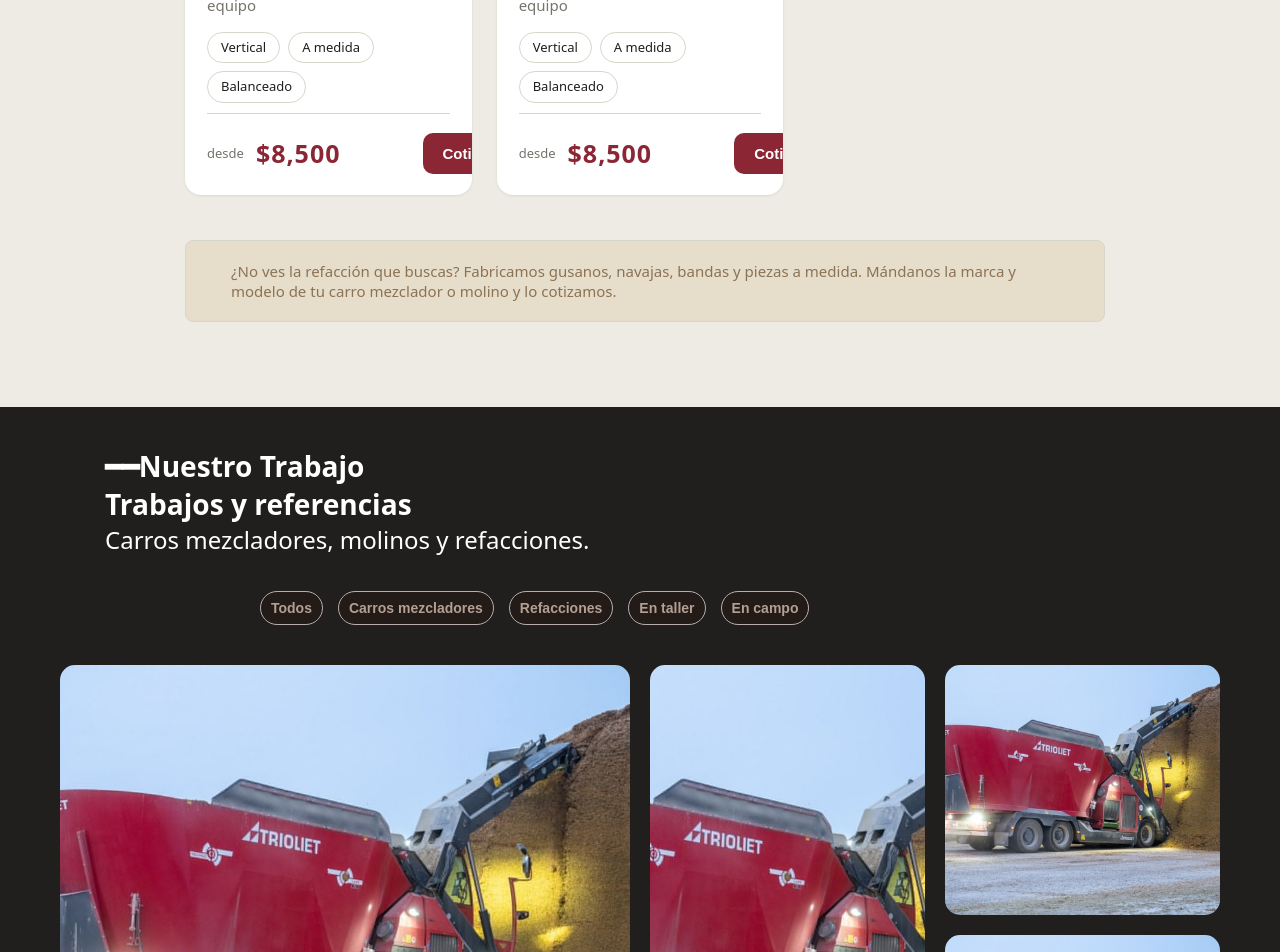
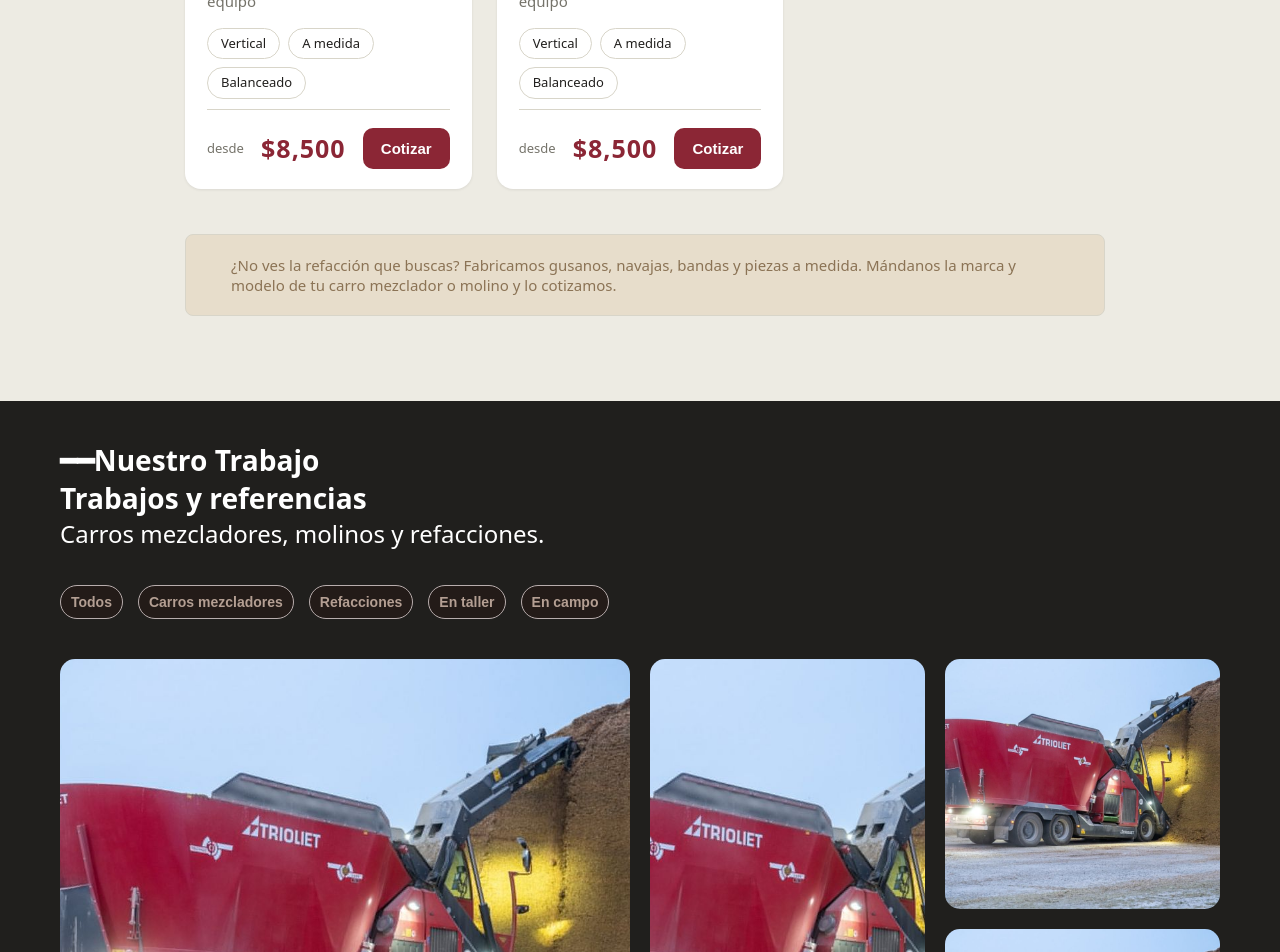
Before and after one commit to Pjezz/proyectoWash, a React (Vite) app in the folder proyectoWash/: page / in a window 1280 px wide. Shown: the part 3860-4812 px from the top of the page. Built offline with nearby package versions, Linux system fonts and the light colour scheme.

Commit message:
Actualizacion de References y correccion de iconos en sale.css

```diff
--- a/proyectoWash/src/components/References.css
+++ b/proyectoWash/src/components/References.css
@@ -10,6 +10,12 @@
     color: #866f5a;
 }
 
+.references-inner{
+    max-width: 1200px;
+    margin: 0 auto;
+    padding: 0 20px;
+}
+
 .header{
     display: flex;
     flex-direction: column;
@@ -17,20 +23,17 @@
     font-family: var(--display);
     font-size: 24px;
     padding-bottom: 15px;
-    padding-left:85px;
     color: #ffffff;
 }
 
 .collage-container {
-    max-width: 1200px;
-    margin: 0 auto;
     display: grid;
     /* 4 columnas fluidas */
     grid-template-columns: repeat(4, 1fr);
     /* Las filas se ajustan automáticamente a la altura de las columnas */
     grid-auto-rows: 250px;
     gap: 20px;
-    padding: 20px;
+    padding: 20px 0;
 }
 
 .img-container {
@@ -55,9 +58,7 @@
     display: flex;
     flex-wrap: wrap;
     gap: 15px;
-    max-width: 800px;
-    padding: 20px;
-    margin: auto;
+    padding: 20px 0;
 }
 
 .pill1{
--- a/proyectoWash/src/components/References.jsx
+++ b/proyectoWash/src/components/References.jsx
@@ -3,6 +3,7 @@ import "./References.css";
 function References() {
     return (
         <section className="references">
+            <div className="references-inner">
                 <div className="header">
                     <h3>━━Nuestro Trabajo</h3>
                     <h1>Trabajos y referencias</h1>
@@ -25,6 +26,7 @@ function References() {
                     <div className="img-container"><img src="/mixer-hero.jpg" /></div>        {/* G */}
                     <div className="img-container"><img src="/mixer-hero.jpg" /></div>        {/* H */}
                 </div>
+            </div>
         </section>
     );
 }
--- a/proyectoWash/src/components/Sale.css
+++ b/proyectoWash/src/components/Sale.css
@@ -180,7 +180,7 @@
 .price{
     display: flex;
     align-items: center;
-    justify-content: left;
+    justify-content: space-between;
     gap: 12px;
 }
 
@@ -193,8 +193,8 @@
     font-size: 25px;
     font-weight: 700;
     color: var(--oxblood);
-    padding-right: 55px;
     font-family: var(--text-font);
+    white-space: nowrap;
   }
 
   .price button{
@@ -202,14 +202,14 @@
     cursor: pointer;
     font-size: 15px;
     font-weight: 600;
-    padding: 12px 20px;
+    padding: 12px 18px;
     border-radius: 10px;
     display: flex;
     align-items: center;
     gap: 8px;
     color: var(--white);
     background-color: var(--oxblood);
-    margin: 1px 15px;
+    flex-shrink: 0;
     transition: background-color .18s ease, transform .18s ease;
   }
 
--- a/proyectoWash/src/components/Specialist.css
+++ b/proyectoWash/src/components/Specialist.css
@@ -1,3 +1,5 @@
+@import './Styles.css';
+
 .specialist{
     height: auto;
     background-color: var(--paper-2);
@@ -37,3 +39,48 @@
 .specialist-info h2{
     font-family: var(--display);
 }
+
+.specialist-info p{
+    color: var(--steel-2);
+    font-size: 15px;
+    line-height: 1.5;
+    padding-top: 12px;
+    max-width: 480px;
+}
+
+.count-esp{
+    display: flex;
+    align-items: flex-start;
+    gap: 16px;
+    padding-top: 26px;
+}
+
+.specialist-icon{
+    flex-shrink: 0;
+    width: 44px;
+    height: 44px;
+    border-radius: 10px;
+    background-color: var(--sand-pale);
+    color: var(--oxblood);
+    display: flex;
+    align-items: center;
+    justify-content: center;
+}
+
+.specialist-icon svg{
+    width: 22px;
+    height: 22px;
+}
+
+.specialist-count h4{
+    font-family: var(--display);
+    font-size: 15px;
+    font-weight: 700;
+    margin-bottom: 4px;
+}
+
+.specialist-count p{
+    color: var(--steel-2);
+    font-size: 14px;
+    line-height: 1.45;
+}
```
Lines whose indentation alone changed are shown as unchanged.
